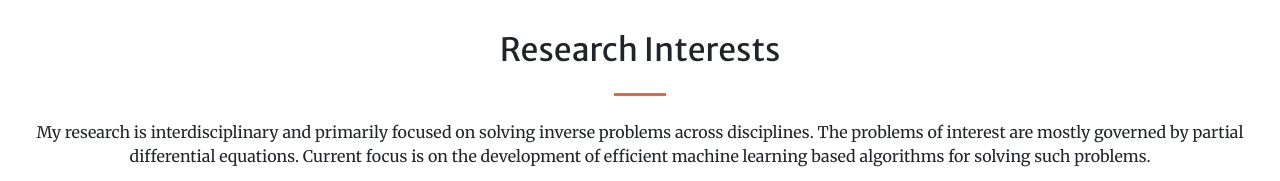
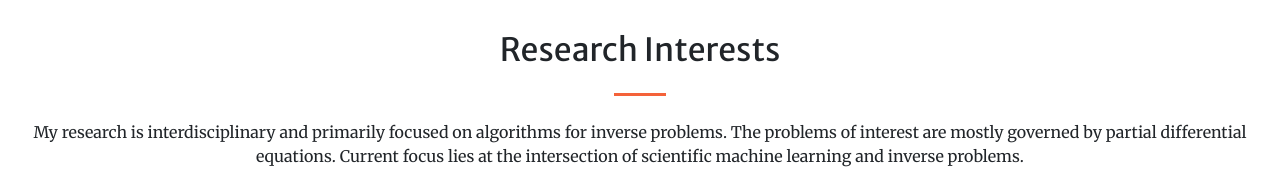
Before and after one commit to cgkrishnanunni/cgkrishnannni.github.io, a plain HTML site: page index.html in a window 1280 px wide. Shown: the part 1140-1321 px from the top of the page. Drawn offline with nearby package versions, Linux system fonts and the light colour scheme.

Commit message:
Update index.html

```diff
--- a/index.html
+++ b/index.html
@@ -206,7 +206,7 @@
 
           <!-- <h3 class="mt-4 mb-4">Scientific Machine Learning, Computational Dynamics, and Inverse Problems</h3>
          -->
-          <p class="text-faded">My research is interdisciplinary and primarily focused on solving inverse problems across disciplines. The problems of interest are mostly governed by partial differential equations.  Current focus is on the development of efficient machine learning based algorithms for solving such problems.
+          <p class="text-faded">My research is interdisciplinary and primarily focused on algorithms for inverse problems. The problems of interest are mostly governed by partial differential equations.  Current focus lies at the intersection of scientific machine learning and inverse problems.
              <span class="RlRed"></span></p>
           </div>
 
```
